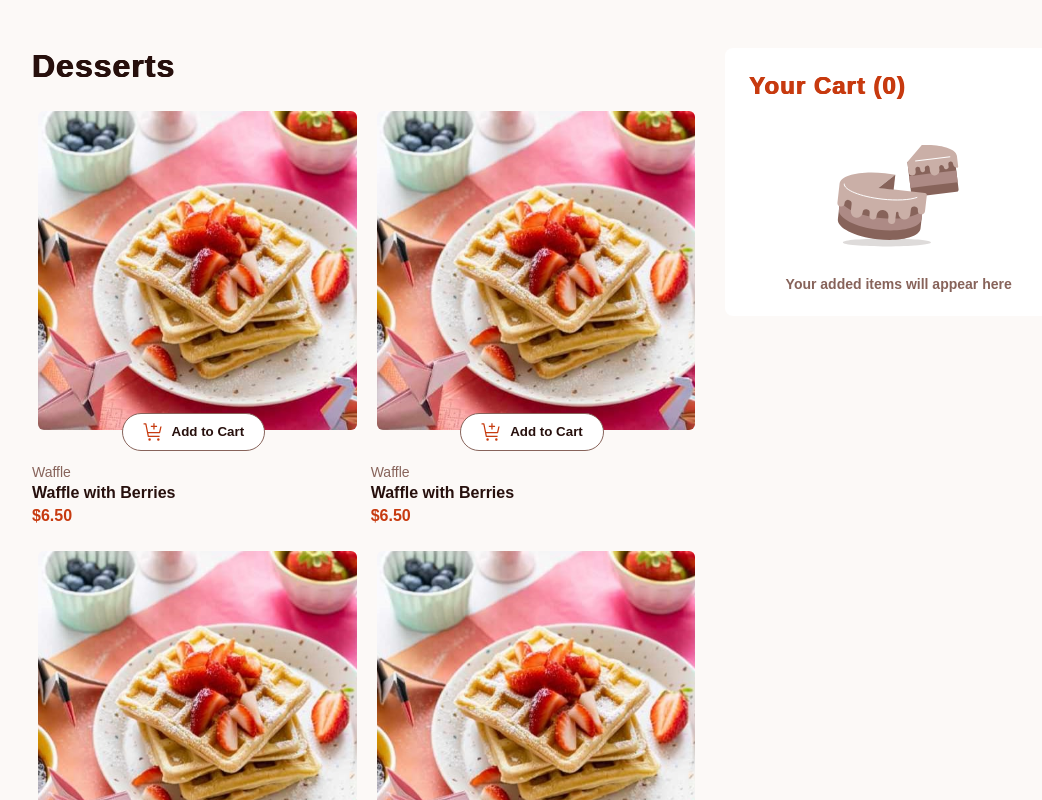
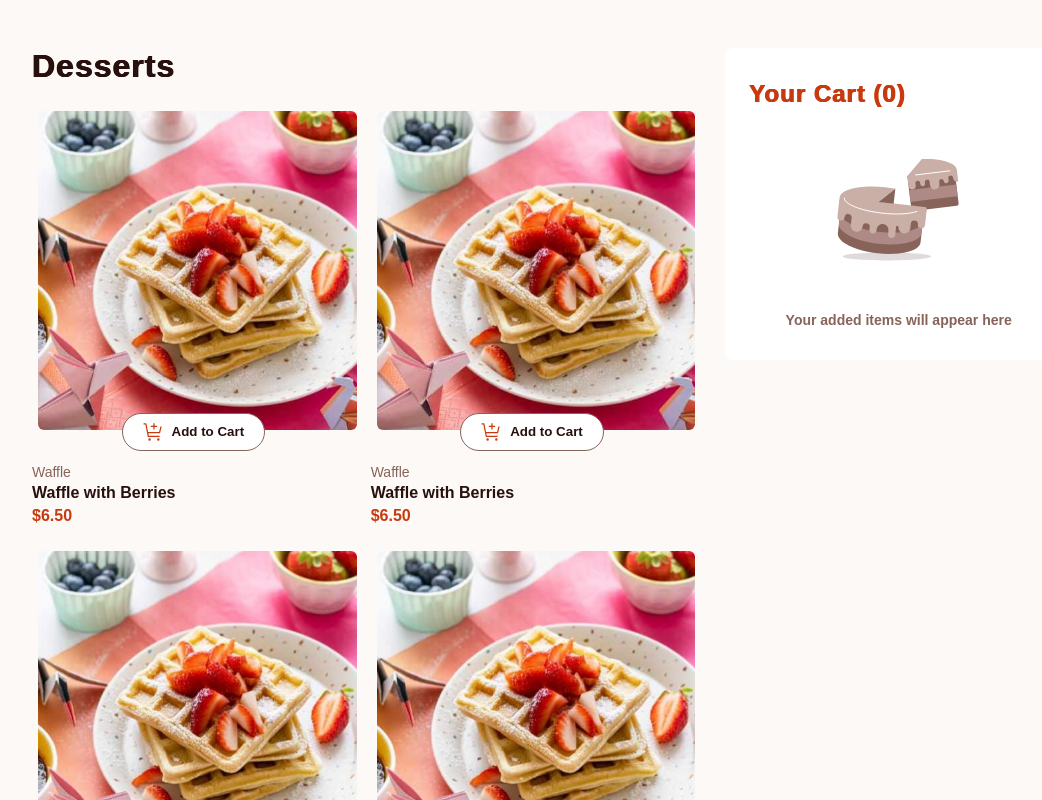
Before and after one commit to otaviozerotwo/Product-list-with-cart, a React (Vite) app: page / in a window 1280 px wide. Shown: the top 800 px of the page, without its empty margins (88-1130 px from the left). Built offline with nearby package versions, Linux system fonts and the light colour scheme; a web font is replaced by a local one.

Commit message:
fix: adjustment height Cart component

```diff
--- a/src/components/Cart/styles.css
+++ b/src/components/Cart/styles.css
@@ -1,10 +1,11 @@
 .cart-container {
   display: flex;
   flex-direction: column;
+  justify-content: space-between;
   width: 100%;
-  height: fit-content;
+  height: 19.5rem;
   border-radius: 0.5rem;
-  padding: 1.5rem;
+  padding: 2rem 1.5rem;
   background-color: #ffffff;
 }
 
@@ -13,7 +14,6 @@
   text-shadow: var(--shadow);
   letter-spacing: 1px;
   color: hsl(14, 86%, 42%);
-  margin-bottom: 2rem;
 }
 
 .cart-empty-img {
@@ -21,7 +21,6 @@
 }
 
 .cart-empty-text {
-  margin-top: 1rem;
   color: hsl(12, 20%, 44%);
   font-size: 0.875rem;
   font-weight: 600;
```
